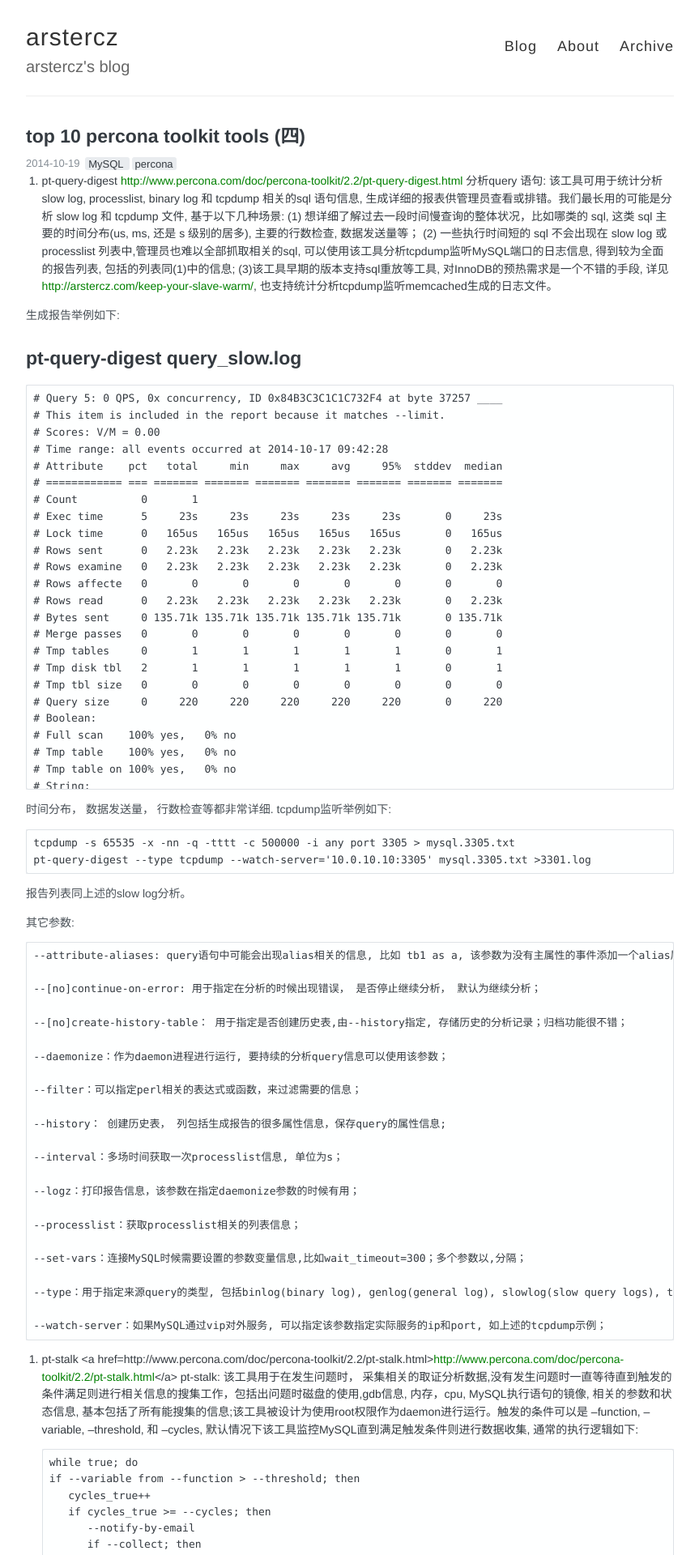
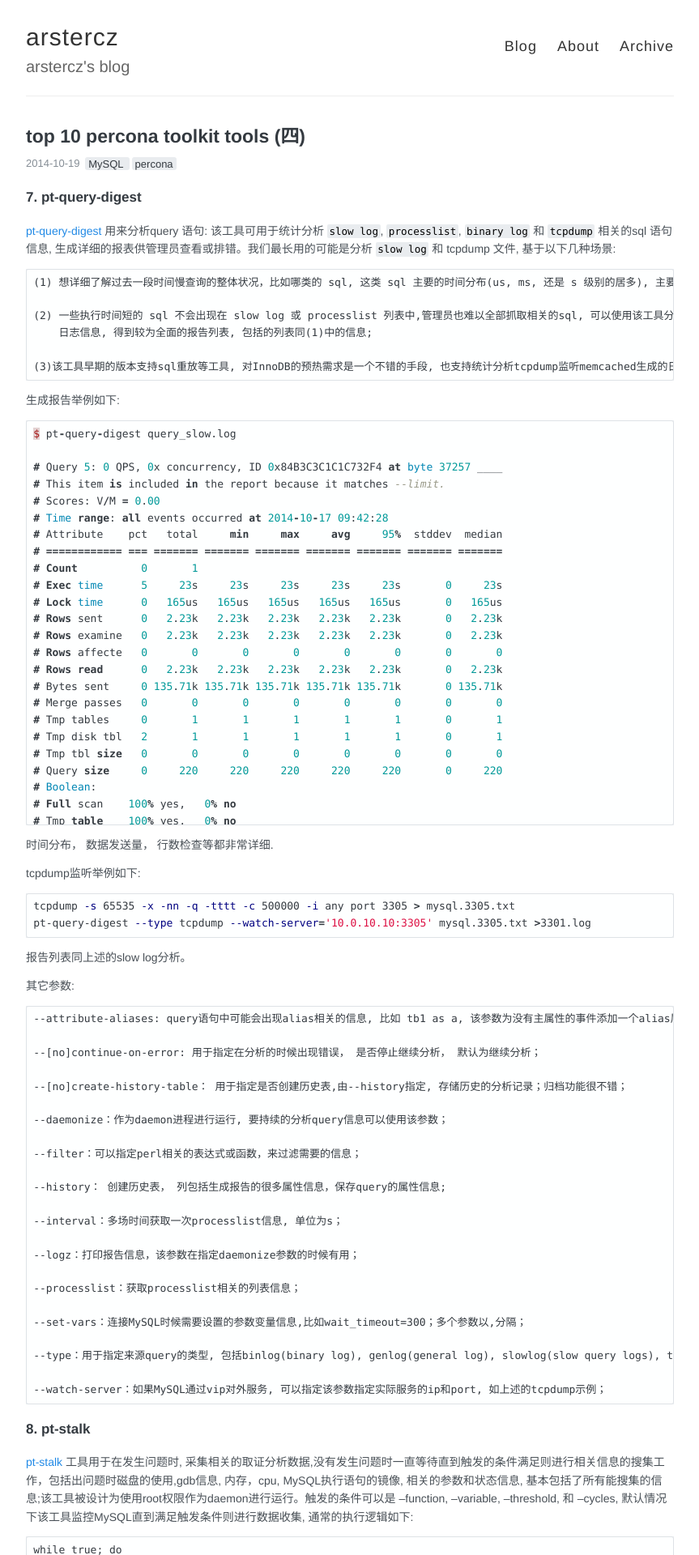
Before and after one commit to arstercz/arstercz.github.io, a Jekyll site: the page built from _posts/2014-10-19-top-10-percona-toolkit-tools-%e5%9b%9b.md, in a window 1280 px wide. Shown: the top 1920 px of the page at 81% size, without its empty margins (208-1071 px from the left). Built offline with Jekyll 4.4.1, drawn with Linux system fonts in a browser that asks for light colours; comment, search, counter and statistics services are not loaded; some of the changed text lies outside the part shown.

Commit message:
fix page view for percona toolkit blogs

````diff
--- a/_posts/2014-10-19-top-10-percona-toolkit-tools-%e5%9b%9b.md
+++ b/_posts/2014-10-19-top-10-percona-toolkit-tools-%e5%9b%9b.md
@@ -21,17 +21,23 @@
   - MySQL
   - percona
 ---
-7. pt-query-digest
-<a href="http://www.percona.com/doc/percona-toolkit/2.2/pt-query-digest.html"><font color='green'>http://www.percona.com/doc/percona-toolkit/2.2/pt-query-digest.html</font></a>
-分析query 语句: 该工具可用于统计分析 slow log, processlist, binary log 和 tcpdump 相关的sql 语句信息, 生成详细的报表供管理员查看或排错。我们最长用的可能是分析 slow log 和 tcpdump 文件, 基于以下几种场景:
+### 7. pt-query-digest
+
+[pt-query-digest](http://www.percona.com/doc/percona-toolkit/2.2/pt-query-digest.html) 用来分析query 语句: 该工具可用于统计分析 `slow log`, `processlist`, `binary log` 和 `tcpdump` 相关的sql 语句信息, 生成详细的报表供管理员查看或排错。我们最长用的可能是分析 `slow log` 和 tcpdump 文件, 基于以下几种场景:
+
+```
 (1) 想详细了解过去一段时间慢查询的整体状况，比如哪类的 sql, 这类 sql 主要的时间分布(us, ms, 还是 s 级别的居多), 主要的行数检查, 数据发送量等；
-(2) 一些执行时间短的 sql 不会出现在 slow log 或 processlist 列表中,管理员也难以全部抓取相关的sql, 可以使用该工具分析tcpdump监听MySQL端口的日志信息, 得到较为全面的报告列表, 包括的列表同(1)中的信息;
-(3)该工具早期的版本支持sql重放等工具, 对InnoDB的预热需求是一个不错的手段, 详见 <a href="http://arstercz.com/keep-your-slave-warm/"><font color="green">http://arstercz.com/keep-your-slave-warm/</font></a>, 也支持统计分析tcpdump监听memcached生成的日志文件。
-<!--more-->
+
+(2) 一些执行时间短的 sql 不会出现在 slow log 或 processlist 列表中,管理员也难以全部抓取相关的sql, 可以使用该工具分析tcpdump监听MySQL端口的
+    日志信息, 得到较为全面的报告列表, 包括的列表同(1)中的信息;
+
+(3)该工具早期的版本支持sql重放等工具, 对InnoDB的预热需求是一个不错的手段, 也支持统计分析tcpdump监听memcached生成的日志文件.
+```
 
 生成报告举例如下:
-# pt-query-digest query_slow.log
-```
+```sql
+$ pt-query-digest query_slow.log
+
 # Query 5: 0 QPS, 0x concurrency, ID 0x84B3C3C1C1C732F4 at byte 37257 ____
 # This item is included in the report because it matches --limit.
 # Scores: V/M = 0.00
@@ -77,12 +83,15 @@
      FROM information_schema.tables
      WHERE table_schema NOT IN ('mysql','information_schema','performance_schema')\G
 ```
+
 时间分布， 数据发送量， 行数检查等都非常详细.
+
 tcpdump监听举例如下:
-```
+```bash
 tcpdump -s 65535 -x -nn -q -tttt -c 500000 -i any port 3305 > mysql.3305.txt
 pt-query-digest --type tcpdump --watch-server='10.0.10.10:3305' mysql.3305.txt >3301.log
 ```
+
 报告列表同上述的slow log分析。
 
 其它参数:
@@ -112,9 +121,10 @@
 --watch-server：如果MySQL通过vip对外服务, 可以指定该参数指定实际服务的ip和port, 如上述的tcpdump示例；
 ```
 
-8. pt-stalk
-<a href=http://www.percona.com/doc/percona-toolkit/2.2/pt-stalk.html><font color="green">http://www.percona.com/doc/percona-toolkit/2.2/pt-stalk.html</font></a>
-pt-stalk: 该工具用于在发生问题时， 采集相关的取证分析数据,没有发生问题时一直等待直到触发的条件满足则进行相关信息的搜集工作，包括出问题时磁盘的使用,gdb信息, 内存，cpu, MySQL执行语句的镜像, 相关的参数和状态信息, 基本包括了所有能搜集的信息;该工具被设计为使用root权限作为daemon进行运行。触发的条件可以是 --function, --variable, --threshold, 和 --cycles, 默认情况下该工具监控MySQL直到满足触发条件则进行数据收集, 通常的执行逻辑如下:
+### 8. pt-stalk
+
+[pt-stalk](http://www.percona.com/doc/percona-toolkit/2.2/pt-stalk.html) 工具用于在发生问题时, 采集相关的取证分析数据,没有发生问题时一直等待直到触发的条件满足则进行相关信息的搜集工作，包括出问题时磁盘的使用,gdb信息, 内存，cpu, MySQL执行语句的镜像, 相关的参数和状态信息, 基本包括了所有能搜集的信息;该工具被设计为使用root权限作为daemon进行运行。触发的条件可以是 --function, --variable, --threshold, 和 --cycles, 默认情况下该工具监控MySQL直到满足触发条件则进行数据收集, 通常的执行逻辑如下:
+
 ```
 while true; do
    if --variable from --function > --threshold; then
@@ -149,11 +159,14 @@
    kill any remaining --collect processes
 fi
 ```
+
 相关的数据被写到以timestamp开头的文件,可以使用pt-sift帮助我们查看和分析生成的数据；
-常用的示例见: <a href="http://www.percona.com/blog/2013/01/03/percona-toolkit-by-example-pt-stalk/"><font color="green">http://www.percona.com/blog/2013/01/03/percona-toolkit-by-example-pt-stalk/</font></a>
+常用的示例见: [percona-toolkit-by-example-pt-stalk](http://www.percona.com/blog/2013/01/03/percona-toolkit-by-example-pt-stalk/)
 举例如下:
-```
-#pt-stalk --sleep=10 --function=processlist --variable Host --match localhost --threshold=1 --defaults-file=./my.node.cnf --host=127.0.0.1 --user=root --password=xxxxxx --socket=data/s3306
+```bash
+#pt-stalk --sleep=10 --function=processlist --variable Host --match localhost --threshold=1 --defaults-file=./my.node.cnf
+    --host=127.0.0.1 --user=root --password=xxxxxx --socket=data/s3306
+
 2014_10_19_12_41_19 Starting /usr/bin/pt-stalk --function=processlist --variable=Threads_running --threshold=25 --match= --cycles=5 --interval=1 --iterations= --run-time=30 --sleep=10 --dest=/var/lib/pt-stalk --prefix= --notify-by-email= --log=/var/log/pt-stalk.log --pid=/var/run/pt-stalk.pid --plugin=
 2014_10_19_12_50_58 Check results: processlist(Host)=2, matched=yes, cycles_true=1
 2014_10_19_12_50_59 Check results: processlist(Host)=2, matched=yes, cycles_true=2
@@ -165,6 +178,7 @@
 2014_10_19_12_51_02 Collect 1 done
 2014_10_19_12_51_02 Sleeping 10 seconds after collect
 ```
+
 本地连接数超过达到预警值1得时候开始收集信息, /var/lib/pt-stalk目录列表如下:
 ```
 [root@cz ~]# ls /var/lib/pt-stalk/
@@ -186,7 +200,8 @@
 2014_10_19_12_51_02-netstat         2014_10_19_12_51_02-vmstat-overall  2014_10_19_12_51_21-netstat         2014_10_19_12_51_21-vmstat-overall
 ```
 使用pt-sift来查看生成的报告:
-```
+
+```bash
 [root@cz pt-stalk]# pt-sift .
 
   2014_10_19_12_51_02  2014_10_19_12_51_21
@@ -224,7 +239,9 @@
 --oprofile--
     No opreport file exists
 ```
+
 其它参数:
+
 ```
 --collect-gdb： 搜集MySQL线程相关的堆栈信息, 在非常繁忙的主机中频繁搜集gdb信息可能会引起MySQL崩溃, 该参数默认关闭;
 
````
Also changed, not shown: other parts of _posts/2014-10-19-top-10-percona-toolkit-tools-%e5%9b%9b.md (+7 -2 lines), _posts/2014-09-10-top-10-percona-toolkit-tools-%e4%ba%8c.md (+15 -8 lines), _posts/2014-11-04-top-10-percona-toolkit-tools%e4%ba%94.md (+31 -15 lines).
